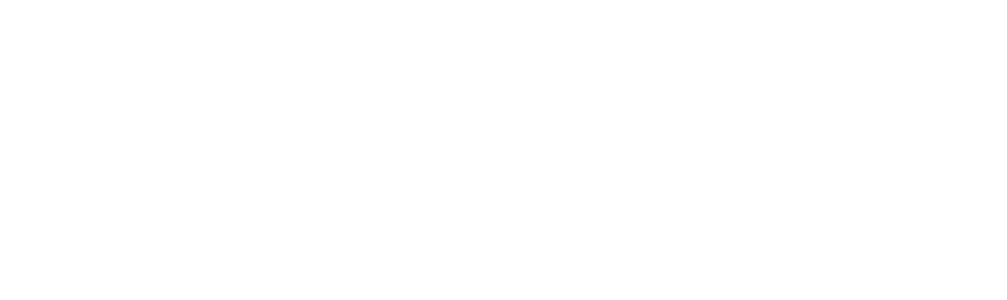
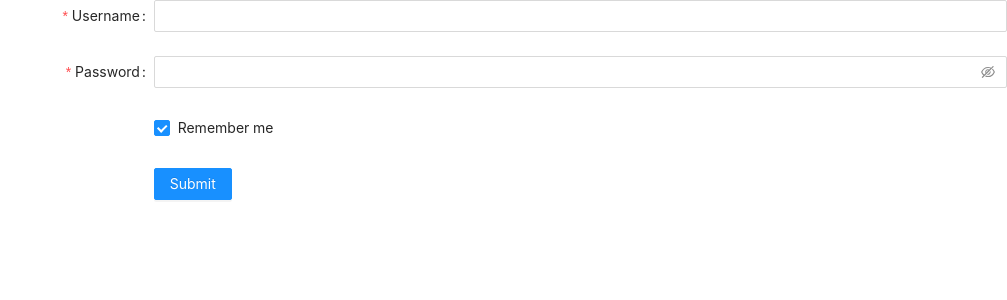
Before and after one commit to yeeezsh/CPE393-Advance-SE, a React (Create React App) app in the folder frontend/: page /signin in a window 1280 px wide. Shown: the top 300 px of the page, without its empty margins (273-1280 px from the left). Built offline with nearby package versions, Linux system fonts and the light colour scheme.

Commit message:
refac: move index to another directory

```diff
--- a/frontend/src/modules/user/pages/signin/index.tsx
+++ b/frontend/src/modules/account/pages/signin/index.tsx
@@ -8,7 +8,7 @@
   wrapperCol: { offset: 8, span: 16 },
 };
 
-const SignInPage: React.FC = () => {
+const SignIn: React.FC = () => {
   const onFinish = (values: any) => {
     console.log("Success:", values);
   };
@@ -54,4 +54,4 @@
   );
 };
 
-export default SignInPage;
+export default SignIn;
--- a/frontend/src/pages/signin.tsx
+++ b/frontend/src/pages/signin.tsx
@@ -1,9 +1,8 @@
 import React from "react";
-import SignInPage from "../modules/user/pages/signin";
+import SignIn from "../modules/account/pages/signin";
 
-const SignIn: React.FC = () => {
-  // test
-  return <SignInPage />;
+const SignInPage: React.FC = () => {
+  return <SignIn />;
 };
 
-export default SignIn;
+export default SignInPage;
--- a/frontend/src/router.tsx
+++ b/frontend/src/router.tsx
@@ -1,6 +1,7 @@
 import React from "react";
 import { BrowserRouter, Route, Switch } from "react-router-dom";
 import IndexPage from "./pages";
+import SignInPage from "./pages/signin";
 
 const Router = () => {
   return (
@@ -9,6 +10,9 @@
         <Route path="/" exact={true}>
           <IndexPage />
         </Route>
+        <Route path="/signin">
+          <SignInPage />
+        </Route>
       </Switch>
     </BrowserRouter>
   );
```
Also changed, not shown: frontend/src/modules/user/models/user.ts (deleted, +0 -8 lines).
